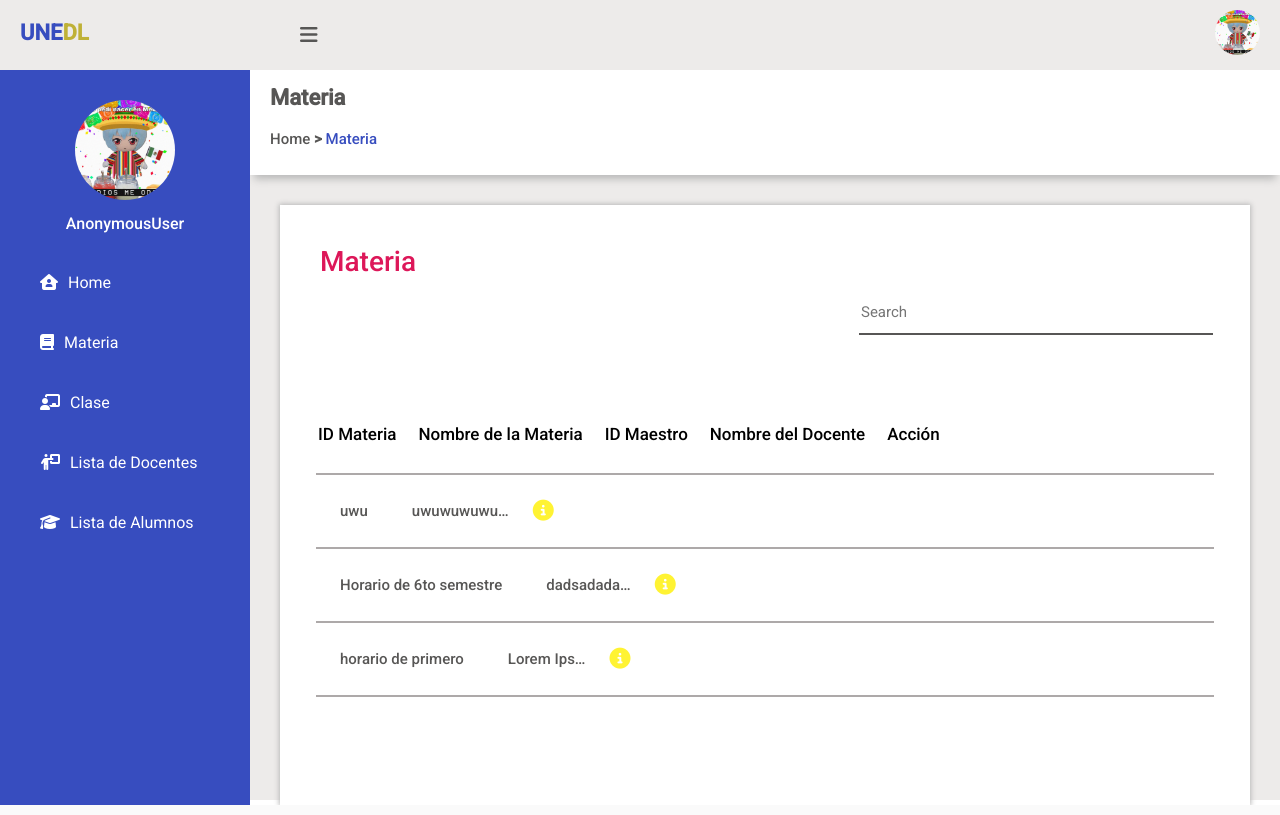
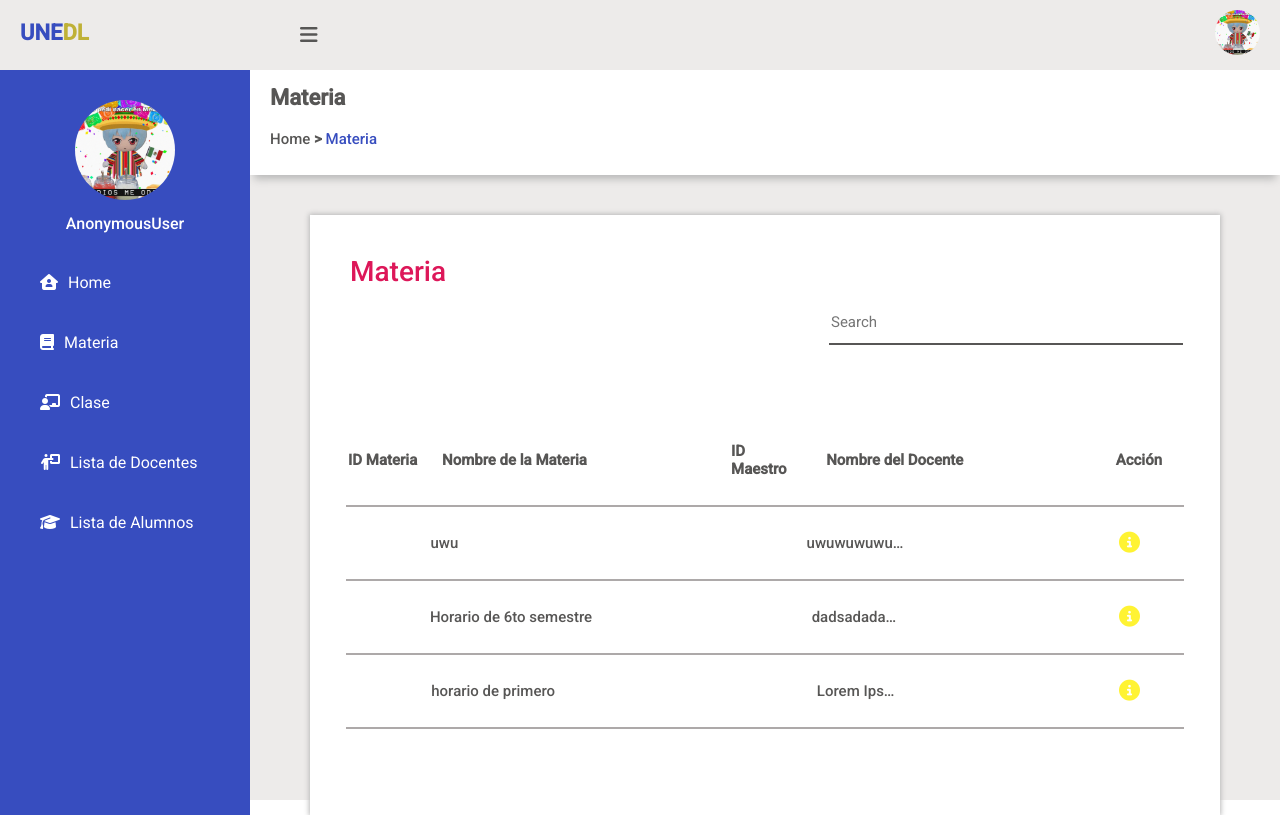
Before and after one commit to TheMiguelGt/generadoHorarios, a Django app: page /materias/ in a window 1280 px wide. Run offline with Django 4.2, Linux system fonts and the light colour scheme; data comes from the database, SQL or seed files in the repository; parts of the project's set-up code (start-up, migrations or seed data) failed here and were passed over; some libraries are stand-ins or nearby versions.

Commit message:
se modifico la tabla de listar

```diff
--- a/generadoHorarios/core/static/core/css/userStyle.css
+++ b/generadoHorarios/core/static/core/css/userStyle.css
@@ -179,9 +179,9 @@ label #sidebar_btn:hover{
 }
 .content .divCont{
     height: 600px;
-    margin-top: 30px;
-    margin-left: 30px;
-    margin-right: 30px;
+    margin-top: 40px;
+    margin-left: 60px;
+    margin-right: 60px;
     background-position: center;
     background-color: #ffff;
     box-shadow: 0px 0px 5px 1px rgb(184, 184, 184);
@@ -268,11 +268,11 @@ label #sidebar_btn:hover{
     display: block;
     border-bottom: 2px solid #ada9a9;
 }
-.idTd{
-    width: 100%;
+.listTable .idTd{
+    width: 80px;
 }
-.descTd{
-    width: 100%;
+.listTable .descTd{
+    width: 350px;
 }
 .btnTable .btn1{
     color: #FFF333;
--- a/generadoHorarios/pages/templates/pages/page_list.html
+++ b/generadoHorarios/pages/templates/pages/page_list.html
@@ -6,18 +6,18 @@
 <div class="listCont">
     <table class="listTable">
         <tr class="border_bottom">
-            <th ><p>ID Materia</p></th>
-            <th ><p>Nombre de la Materia</p></th>
-            <th ><p>ID Maestro</p></th>
-            <th ><p>Nombre del Docente</p></th>
-            <th ><p>Acci&oacute;n</p></th>
+            <td class="idTd"><p><b>ID Materia</b></p></td>
+            <td class="descTd"><p><b>Nombre de la Materia</b></p></td>
+            <td class="idTd"><p><b>ID Maestro</b></p></td>
+            <td class="descTd"><p><b>Nombre del Docente</b></p></td>
+            <td class=""><p><b>Acci&oacute;n</b></p></td>
         </tr>
         {% for page in page_list|dictsort:"id" reversed%}<!--se cambio la parte de pages por la lista de los objetos, dictsort los posiciona por id y reversed de manera de reversa-->
         <tr class="border_bottom">
-            <td ><p></p></td>
-            <td ><p>{{page.title}}</p></td>
-            <td ><p></p></td>
-            <td ><p>{{page.content|striptags|safe|truncatechars:"10"}}</p></td>
+            <td class="idTd"><p></p></td>
+            <td class="descTd"><p>{{page.title}}</p></td>
+            <td class="idTd"><p></p></td>
+            <td class="descTd"><p>{{page.content|striptags|safe|truncatechars:"10"}}</p></td>
             <td >
                 <table class="btnTable">
                     <td><a class="btn1" href="{% url 'pages:page' page.id page.title|slugify %}"><i class="fa-sharp fa-solid fa-circle-info"></i></a></td>
```
